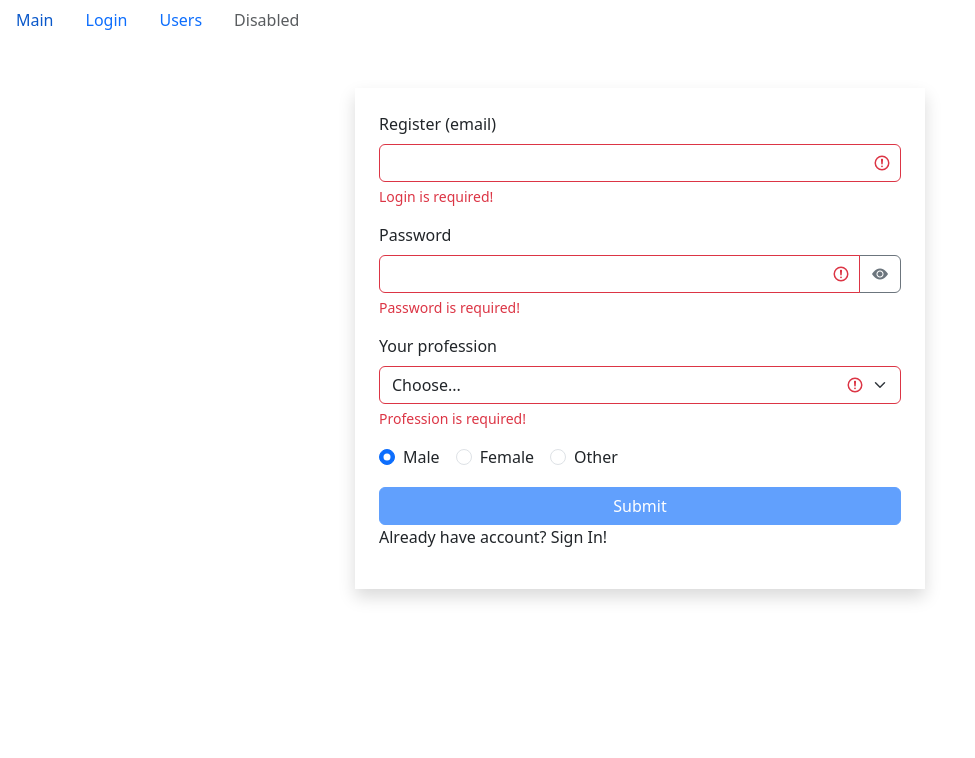
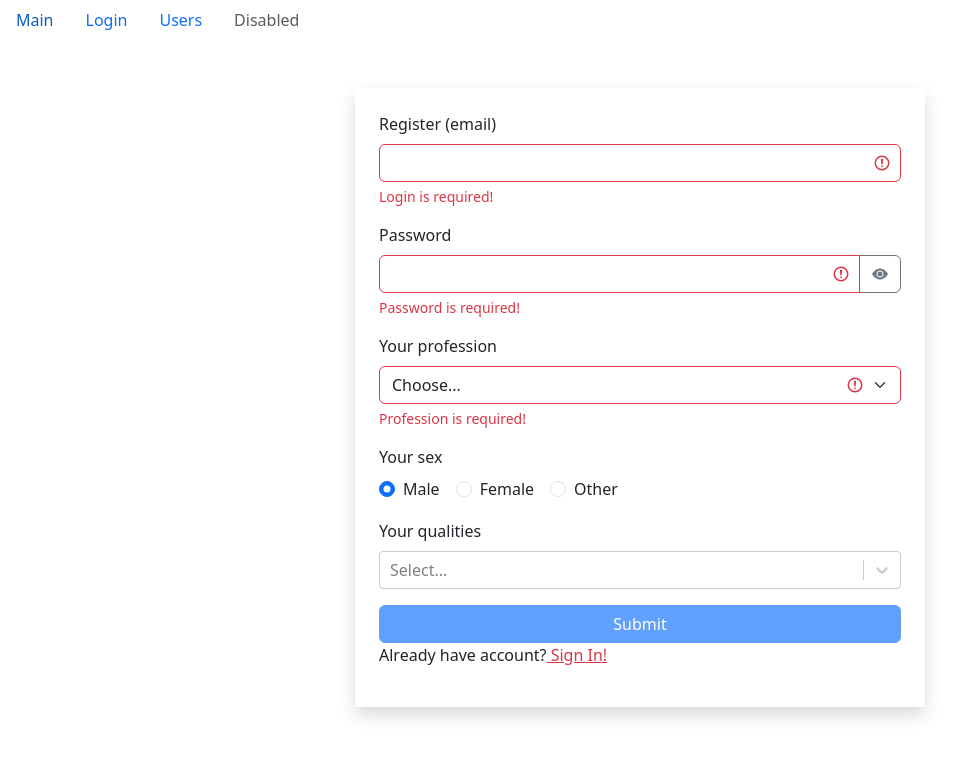
Before and after one commit to Maker0N/acquaintance-project, a React app: page /login in a window 1280 px wide. Both pictures are taken after a click on the button "Sign Up!". Shown: the top 758 px of the page, without its empty margins (0-975 px from the left). Built offline with nearby package versions, Linux system fonts and the light colour scheme.

Commit message:
multiselect, ex.10.5 refactoring handleChange

```diff
--- a/package.json
+++ b/package.json
@@ -15,6 +15,7 @@
     "react-dom": "^17.0.2",
     "react-redux": "^7.2.5",
     "react-router-dom": "5.3.0",
+    "react-select": "^5.2.2",
     "redux": "^4.1.1"
   },
   "devDependencies": {
--- /dev/null
+++ b/src/api/fake.api/qualities.api.js
@@ -0,0 +1,41 @@
+export const qualities = {
+  tedious: {
+    _id: '67rdca3eeb7f6fgeed471198',
+    name: 'Нудила',
+    color: 'primary',
+  },
+  strange: {
+    _id: '67rdca3eeb7f6fgeed471100',
+    name: 'Странный',
+    color: 'secondary',
+  },
+  buller: {
+    _id: '67rdca3eeb7f6fgeed4711012',
+    name: 'Троль',
+    color: 'success',
+  },
+  alcoholic: {
+    _id: '67rdca3eeb7f6fgeed471101',
+    name: 'Алкоголик',
+    color: 'danger',
+  },
+  handsome: {
+    _id: '67rdca3eeb7f6fgeed471102',
+    name: 'Красавчик',
+    color: 'info',
+  },
+  uncertain: {
+    _id: '67rdca3eeb7f6fgeed471103',
+    name: 'Неуверенный',
+    color: 'dark',
+  },
+};
+const fetchAll = () => new Promise((resolve) => {
+  window.setTimeout(() => {
+    resolve(qualities);
+  }, 2000);
+});
+
+export default {
+  fetchAll,
+}
--- a/src/api/index.js
+++ b/src/api/index.js
@@ -6,6 +6,7 @@ import * as users from './fake.api/user.api'
 
 // ----------------data from object-----------------
 import professionsObject from './fake.api/professions.api'
+import qualities from './fake.api/qualities.api'
 
 const API = {
   users,
@@ -14,6 +15,7 @@ const API = {
 
   // ----------------data from object-----------------
   professionsObject,
+  qualities,
 }
 
 export default API
--- /dev/null
+++ b/src/components/common/form/multiSelectField.jsx
@@ -0,0 +1,40 @@
+/* eslint-disable jsx-a11y/label-has-associated-control */
+/* eslint-disable no-underscore-dangle */
+import React from 'react'
+import Select from 'react-select'
+import PropTypes from 'prop-types'
+
+const MultiSelectField = ({
+  options, onChange, name, label,
+}) => {
+  const optionArray = (!Array.isArray(options) && typeof options === 'object')
+    ? Object.keys(options).map((optionName) => (
+      { label: options[optionName].name, value: options[optionName]._id }))
+    : options
+  const handleChange = (value) => {
+    onChange({ name, value })
+  }
+  return (
+    <div className="mb-3">
+      <label className="form-label">{label}</label>
+      <Select
+        isMulti
+        closeMenuOnSelect={false}
+        options={optionArray}
+        className="basic-multi-select"
+        classNamePrefix="select"
+        onChange={handleChange}
+        name={name}
+      />
+    </div>
+  )
+}
+
+MultiSelectField.propTypes = {
+  options: PropTypes.oneOfType([PropTypes.object, PropTypes.array]).isRequired,
+  onChange: PropTypes.func.isRequired,
+  name: PropTypes.string.isRequired,
+  label: PropTypes.string.isRequired,
+}
+
+export default MultiSelectField
--- a/src/components/common/form/radioField.jsx
+++ b/src/components/common/form/radioField.jsx
@@ -3,9 +3,15 @@ import React from 'react'
 import PropTypes from 'prop-types'
 
 const RadioField = ({
-  option, value, onChange, name,
-}) => (
+  option, value, onChange, name, label,
+}) => {
+  const handleChange = ({ target }) => {
+    onChange({ name: target.name, value: target.value })
+  }
+  return (
     <div className="mb-3">
+      <label className="form-label">{label}</label>
+      <div>
         {option.map((item) => (
           <div className="form-check form-check-inline" key={`${item.name}_${item.value}`}>
             <input
@@ -14,21 +20,23 @@ const RadioField = ({
               name={name}
               id={`${item.name}_${item.value}`}
               value={item.value}
-          onChange={onChange}
+              onChange={handleChange}
               checked={item.value === value}
             />
             <label className="form-check-label" htmlFor={`${item.name}_${item.value}`}>{item.name}</label>
           </div>
         ))}
-
+      </div>
     </div>
   )
+}
 
 RadioField.propTypes = {
   value: PropTypes.string.isRequired,
   onChange: PropTypes.func.isRequired,
   option: PropTypes.oneOfType([PropTypes.object, PropTypes.array]).isRequired,
   name: PropTypes.string.isRequired,
+  label: PropTypes.string.isRequired,
 }
 
 export default RadioField
--- a/src/components/common/form/selectField.jsx
+++ b/src/components/common/form/selectField.jsx
@@ -10,6 +10,9 @@ const SelectField = ({
       { name: option[optionName].name, value: option[optionName]._id }))
     : option
   const toggleClass = () => (!error ? 'form-select' : 'form-select is-invalid')
+  const handleChange = ({ target }) => {
+    onChange({ name: target.name, value: target.value })
+  }
   return (
     <div className="mb-3">
       <label htmlFor="select" className="form-label">{label}</label>
@@ -18,7 +21,7 @@ const SelectField = ({
         id="select"
         name="profession"
         value={value}
-        onChange={onChange}
+        onChange={handleChange}
       >
         <option disabled value="">{defaultOption}</option>
         {optionArray && optionArray
--- a/src/components/common/form/textField.jsx
+++ b/src/components/common/form/textField.jsx
@@ -10,6 +10,10 @@ const TextField = ({
     setShowPass((prev) => !prev)
   }
   const toggleClass = () => (!error ? 'form-control' : 'form-control is-invalid')
+
+  const handleChange = ({ target }) => {
+    onChange({ name: target.name, value: target.value })
+  }
   return (
     <div className="mb-3">
       <label htmlFor={label} className="form-label">{label}</label>
@@ -20,7 +24,7 @@ const TextField = ({
           className={toggleClass()}
           name={name}
           value={value}
-          onChange={(e) => onChange(e)}
+          onChange={handleChange}
           autoComplete="on"
         />
         {type === 'password'
--- a/src/components/ui/loginForm.jsx
+++ b/src/components/ui/loginForm.jsx
@@ -9,7 +9,8 @@ import validator from '../../utils/validator'
 const LoginForm = () => {
   const [data, setData] = useState({ login: '', password: '' })
   const [errors, setErrors] = useState({})
-  const handleChange = ({ target }) => {
+
+  const handleChange = (target) => {
     setData((prev) => ({ ...prev, [target.name]: target.value }))
   }
 
--- a/src/components/ui/registerForm.jsx
+++ b/src/components/ui/registerForm.jsx
@@ -4,22 +4,26 @@ import React, { useState, useEffect } from 'react'
 import TextField from '../common/form/textField'
 import SelectField from '../common/form/selectField'
 import RadioField from '../common/form/radioField'
+import MultiSelectField from '../common/form/multiSelectField'
 import validator from '../../utils/validator'
 import api from '../../api'
 
 const RegisterForm = () => {
   const [data, setData] = useState({
-    register: '', password: '', profession: '', sex: 'male',
+    register: '', password: '', profession: '', sex: 'male', qualities: [],
   })
   const [professionsObject, setProfessionsObject] = useState({})
+  const [qualitiesObject, setQualitiesObject] = useState({})
   const [errors, setErrors] = useState({})
 
   useEffect(() => {
     api.professionsObject.fetchAll()
       .then((data) => setProfessionsObject(data))
+    api.qualities.fetchAll()
+      .then((data) => setQualitiesObject(data))
   }, [])
 
-  const handleChange = ({ target }) => {
+  const handleChange = (target) => {
     setData((prev) => ({ ...prev, [target.name]: target.value }))
   }
 
@@ -92,6 +96,13 @@ const RegisterForm = () => {
         value={data.sex}
         name="sex"
         onChange={handleChange}
+        label="Your sex"
+      />
+      <MultiSelectField
+        options={qualitiesObject}
+        onChange={handleChange}
+        name="qualities"
+        label="Your qualities"
       />
       <button type="submit" className="btn btn-primary w-100" disabled={!isValid}>Submit</button>
     </form>
--- a/src/layouts/login.jsx
+++ b/src/layouts/login.jsx
@@ -22,7 +22,7 @@ const Login = () => {
                 <RegisterForm />
                 <p>
                   Already have account?
-                  <a role="button" onClick={toggleFormType}> Sign In!</a>
+                  <a role="button" onClick={toggleFormType} className="text-danger"> Sign In!</a>
                 </p>
               </>
             ) : (
@@ -30,7 +30,7 @@ const Login = () => {
                 <LoginForm />
                 <p>
                   Dont have account?
-                  <a role="button" onClick={toggleFormType}> Sign Up!</a>
+                  <a role="button" onClick={toggleFormType} className="text-danger"> Sign Up!</a>
                 </p>
               </>
             )}
```
Also changed, not shown: 1 other file (tests, documents, lock files or other folders). Lines whose indentation alone changed are shown as unchanged.
